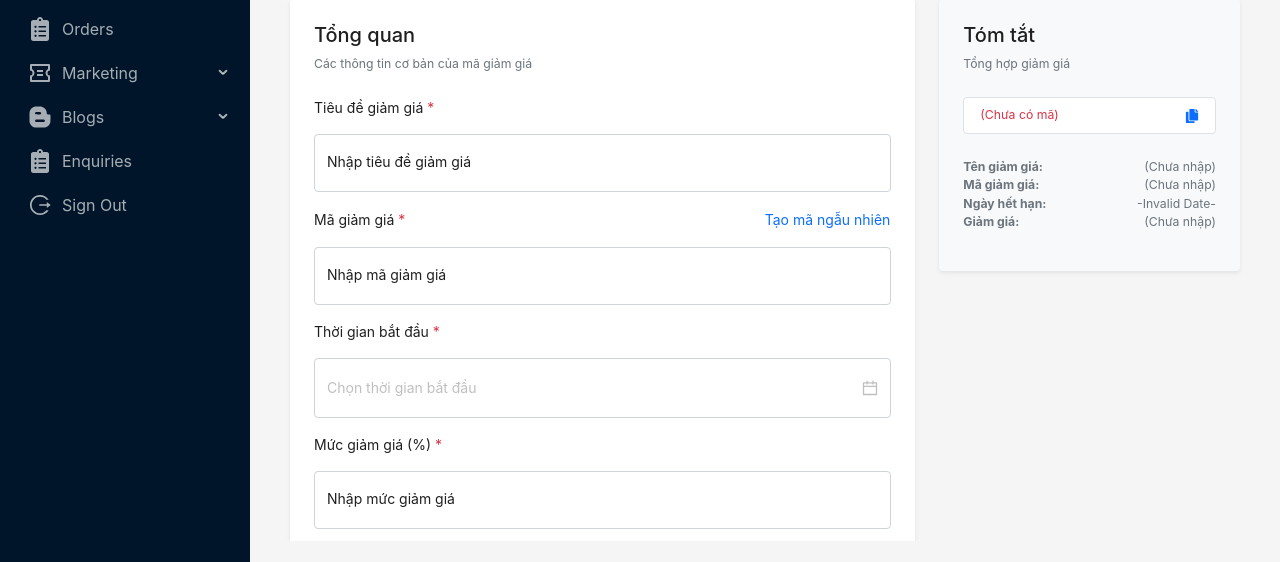
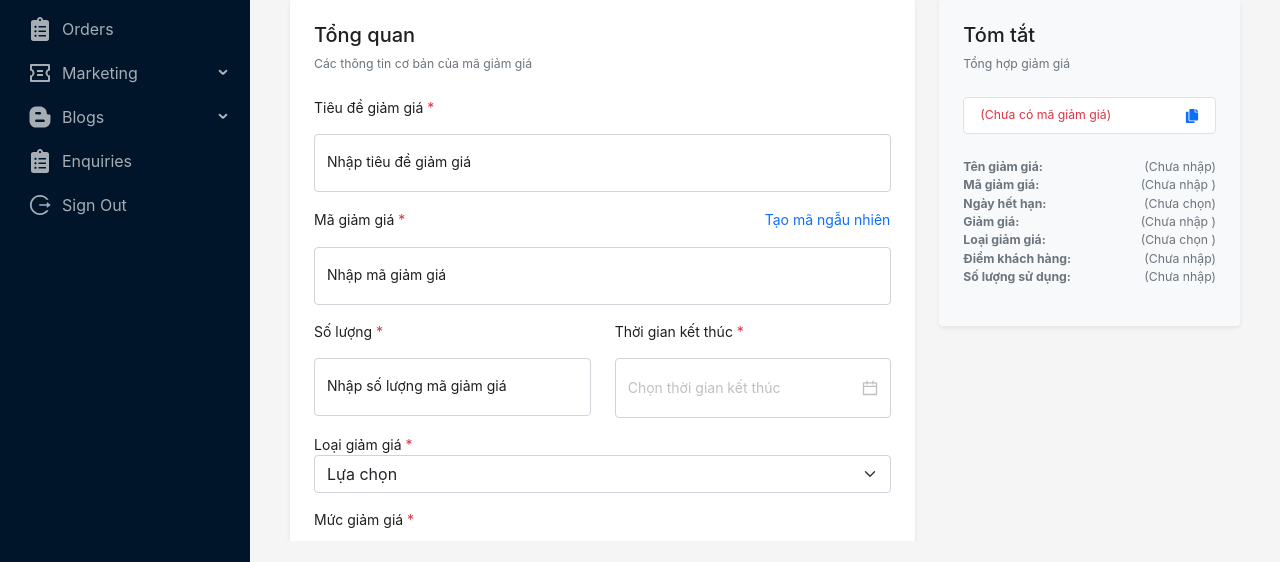
Before and after one commit to nnbxxx/FE-TLCN-Admin, a React (Create React App) app: page /admin/coupon in a window 1280 px wide. Shown: the part 235-797 px from the top of the page. Built offline with nearby package versions, Linux system fonts and the light colour scheme; sample sign-in values are in the browser's storage.

Commit message:
sửa giao diện + thêm api phân biệt coupon

```diff
--- a/package.json
+++ b/package.json
@@ -18,10 +18,10 @@
     "formik": "^2.4.2",
     "framer-motion": "^11.2.12",
     "moment": "^2.30.1",
-    "react": "^19.1.0",
+    "react": "^18.3.1",
     "react-color": "^2.19.3",
     "react-colorful": "^5.6.1",
-    "react-dom": "^19.1.0",
+    "react-dom": "^18.3.1",
     "react-dropzone": "^14.2.3",
     "react-form-stepper": "^2.0.3",
     "react-helmet": "^6.1.0",
--- a/src/features/coupon/couponSlice.js
+++ b/src/features/coupon/couponSlice.js
@@ -127,6 +127,11 @@ export const couponSlice = createSlice({
         state.couponCode = action.payload.data.code;
         state.couponExpiry = action.payload.data.couponExpired;
         state.couponDiscount = action.payload.data.description.value;
+        state.couponPointAccept = action.payload.data.description.pointAccept;
+        state.couponQuantity = action.payload.data.quantity;
+        state.couponType = action.payload.data.type;
+        state.couponMaxDiscount = action.payload.data.description.maxDiscount;
+
       })
       .addCase(getACoupon.rejected, (state, action) => {
         state.isLoading = false;
--- a/src/pages/AddCoupon.js
+++ b/src/pages/AddCoupon.js
@@ -21,6 +21,16 @@ let schema = yup.object().shape({
   code: yup.string().required("Coupon Code is Required"),
   expiry: yup.date().required("Expiry Date is Required"),
   discount: yup.number().required("Discount Percentage is Required"),
+  quantity: yup.number().required("Số lượng là bắt buộc"),
+  pointAccept: yup.number().required("Điểm khách hàng là bắt buộc"),
+  type: yup.string().required("Loại giảm giá là bắt buộc"),
+  maxDiscount: yup
+  .number()
+  .when("type", {
+    is: "PERCENT",
+    then: () => yup.number().required("Giá trị giảm tối đa là bắt buộc"),
+    otherwise: () => yup.number().notRequired(),
+  }),
 });
 const AddCoupon = () => {
   const dispatch = useDispatch();
@@ -38,7 +48,11 @@ const AddCoupon = () => {
     couponCode,
     couponDiscount,
     couponExpiry,
+    couponPointAccept,
+    couponQuantity,
+    couponType,
     updatedCoupon,
+    couponMaxDiscount
   } = newCoupon;
 
   const changeDateFormet = (date) => {
@@ -72,8 +86,12 @@ const AddCoupon = () => {
     initialValues: {
       name: couponName || "",
       code: couponCode || "",
-      expiry: changeDateFormet(couponExpiry) || "",
+      expiry: couponExpiry ? dayjs(couponExpiry).toISOString() : "",
       discount: couponDiscount || "",
+      quantity: couponQuantity || "",
+      pointAccept: couponPointAccept || "",
+      type:  couponType || "" ,
+      maxDiscount: couponMaxDiscount ||"",
     },
     validationSchema: schema,
     onSubmit: (values) => {
@@ -84,12 +102,13 @@ const AddCoupon = () => {
             _id: getCouponId,
             code: values.code,
             name: values.name,
-            type: "PRICE",
-            quantity: 1000,
+            type: values.type,
+            quantity: values.quantity,
             couponExpired: values.expiry,
             description: {
               value: values.discount,
-              pointAccept: 0,
+              pointAccept: values.pointAccept,
+              maxDiscount: values.type === "PERCENT" ? values.maxDiscount : undefined,
             },
           })
         );
@@ -99,18 +118,19 @@ const AddCoupon = () => {
           createCoupon({
             code: values.code,
             name: values.name,
-            type: "PRICE",
-            quantity: 1000,
+            type: values.type,
+            quantity: values.quantity,
             couponExpired: values.expiry,
             description: {
               value: values.discount,
-              pointAccept: 0,
+              pointAccept: values.pointAccept,
+              maxDiscount: values.type === "PERCENT" ? values.maxDiscount : undefined,
             },
           })
         );
         formik.resetForm();
         setTimeout(() => {
-          dispatch(resetState);
+          dispatch(resetState());
         }, 300);
       }
     },
@@ -198,16 +218,43 @@ const generateCouponCode = () => {
                       {formik.touched.code && formik.errors.code}
                     </div>
 
-                  <label htmlFor="name" className="form-label fw-semibold mb-0 mt-3">
-                    Thời gian bắt đầu <span className="text-danger">*</span>
+                    <div className="row">
+                      {/* Cột số lượng */}
+                      <div className="col-md-6">
+                        <label htmlFor="quantity" className="form-label fw-semibold mb-0 mt-3">
+                          Số lượng <span className="text-danger">*</span>
+                        </label>
+                        <CustomInput
+                          type="number"
+                          name="quantity"
+                          onChng={formik.handleChange("quantity")}
+                          onBlr={formik.handleBlur("quantity")}
+                          val={formik.values.quantity}
+                          label="Nhập số lượng mã giảm giá"
+                          id="quantity"
+                        />
+                        <div className="error">
+                          {formik.touched.quantity && formik.errors.quantity}
+                        </div>
+                      </div>
+
+                      {/* Cột thời gian kết thúc */}
+                      <div className="col-md-6">
+                        <label htmlFor="expiry" className="form-label fw-semibold mb-0 mt-3">
+                          Thời gian kết thúc <span className="text-danger">*</span>
                         </label>
                         <DatePicker
-                    className="form-control mt-3 "
+                          className="form-control mt-3"
                           showTime
                           format="HH:mm DD-MM-YYYY"
                           id="expiry"
                           name="expiry"
-                    style={{ width: "100%", height: "60px" , display: "flex", alignItems: "center"}}
+                          style={{
+                            width: "100%",
+                            height: "60px",
+                            display: "flex",
+                            alignItems: "center",
+                          }}
                           value={
                             formik.values.expiry && dayjs(formik.values.expiry).isValid()
                               ? dayjs(formik.values.expiry)
@@ -217,27 +264,102 @@ const generateCouponCode = () => {
                             formik.setFieldValue("expiry", value ? value.toISOString() : null);
                           }}
                           onBlur={() => formik.setFieldTouched("expiry", true)}
-                    placeholder="Chọn thời gian bắt đầu"
+                          placeholder="Chọn thời gian kết thúc"
                         />
                         <div className="error">
                           {formik.touched.expiry && formik.errors.expiry}
                         </div>
+                      </div>
+                    </div>
+
+
+                    <label htmlFor="type" className="form-label fw-semibold mb-0 mt-3">
+                      Loại giảm giá <span className="text-danger">*</span>
+                    </label>
+                    <select
+                      name="type"
+                      id="type"
+                      className="form-select"
+                      value={formik.values.type}
+                      onChange={formik.handleChange}
+                      onBlur={formik.handleBlur}
+                    >
+                      <option value="">Lựa chọn</option>
+                      <option value="PRICE">Giảm theo số tiền</option>
+                      <option value="PERCENT">Giảm theo phần trăm</option>
+                    </select>
+                    <div className="error">
+                      {formik.touched.type && formik.errors.type}
+                    </div>
+
 
                   <label htmlFor="name" className="form-label fw-semibold mb-0 mt-3">
-                    Mức giảm giá (%) <span className="text-danger">*</span>
+                    Mức giảm giá <span className="text-danger">*</span>
                   </label>
+                  {formik.values.type === "PRICE" ? (
                   <CustomInput
                     type="number"
                     name="discount"
                     onChng={formik.handleChange("discount")}
                     onBlr={formik.handleBlur("discount")}
                     val={formik.values.discount}
-                      label="Nhập mức giảm giá"
+                    label="Nhập số tiền giảm giá "
                     id="discount"
                   />
+                ) : (
+                  <CustomInput
+                    type="number"
+                    name="discount"
+                    onChng={formik.handleChange("discount")}
+                    onBlr={formik.handleBlur("discount")}
+                    val={formik.values.discount}
+                    label="Nhập phần trăm giảm giá"
+                    id="discount"
+                  />
+                )}
+
                     <div className="error">
                       {formik.touched.discount && formik.errors.discount}
                     </div>
+
+                    {formik.values.type === "PERCENT" && (
+                      <>
+                        <label htmlFor="maxDiscount" className="form-label fw-semibold mb-0 mt-3">
+                          Giá trị giảm tối đa <span className="text-danger">*</span>
+                        </label>
+                        <CustomInput
+                          type="number"
+                          name="maxDiscount"
+                          onChng={formik.handleChange("maxDiscount")}
+                          onBlr={formik.handleBlur("maxDiscount")}
+                          val={formik.values.maxDiscount}
+                          label="Nhập giá trị giảm tối đa"
+                          id="maxDiscount"
+                        />
+                        <div className="error">
+                          {formik.touched.maxDiscount && formik.errors.maxDiscount}
+                        </div>
+                      </>
+                    )}
+
+
+                    <label htmlFor="name" className="form-label fw-semibold mb-0 mt-3">
+                      Số điểm khách hàng <span className="text-danger">*</span>
+                    </label>
+                    <CustomInput
+                      type="number"
+                      name="pointAccept"
+                      onChng={formik.handleChange("pointAccept")}
+                      onBlr={formik.handleBlur("pointAccept")}
+                      val={formik.values.pointAccept}
+                      label="Nhập số điểm khách hàng đủ điều kiện"
+                      id="pointAccept"
+                    />
+                    <div className="error">
+                      {formik.touched.pointAccept && formik.errors.pointAccept}
+                    </div>
+
+
                     <button
                       className="btn btn-success border-0 rounded-3 my-3"
                       type="submit"
@@ -255,7 +377,9 @@ const generateCouponCode = () => {
 
                 <div className="mt-3 mb-4">
                   <div className="d-flex align-items-center justify-content-between bg-white border rounded px-3 py-2">
-                    <span className="text-danger small ">{formik.values.code || "(Chưa có mã)"}</span>
+                    <span className="text-danger small">
+                      {formik.values.code || "(Chưa có mã giảm giá)"}
+                    </span>
                     <FaCopy
                       style={{ cursor: "pointer" }}
                       title="Sao chép mã"
@@ -275,7 +399,7 @@ const generateCouponCode = () => {
                   </li>
                   <li className="d-flex justify-content-between">
                     <span><strong>Mã giảm giá:</strong></span>
-                    <span>{formik.values.code || "(Chưa nhập)"}</span>
+                    <span>{formik.values.code || "(Chưa nhập )"}</span>
                   </li>
                   <li className="d-flex justify-content-between">
                     <span><strong>Ngày hết hạn:</strong></span>
@@ -283,12 +407,24 @@ const generateCouponCode = () => {
                   </li>
                   <li className="d-flex justify-content-between">
                     <span><strong>Giảm giá:</strong></span>
-                    <span>{formik.values.discount ? `${formik.values.discount}%` : "(Chưa nhập)"}</span>
+                    <span>{formik.values.discount ? `${formik.values.discount}%` : "(Chưa nhập )"}</span>
+                  </li>
+                  <li className="d-flex justify-content-between">
+                    <span><strong>Loại giảm giá:</strong></span>
+                    <span>{formik.values.type || "(Chưa chọn )"}</span>
+                  </li>
+                  <li className="d-flex justify-content-between">
+                    <span><strong>Điểm khách hàng:</strong></span>
+                    <span>{formik.values.pointAccept || "(Chưa nhập)"}</span>
+                  </li>
+                  <li className="d-flex justify-content-between">
+                    <span><strong>Số lượng sử dụng:</strong></span>
+                    <span>{formik.values.quantity || "(Chưa nhập)"}</span>
                   </li>
                 </ul>
-
               </div>
             </div>
+
           </div>
     </div>
   );
```
Also changed, not shown: 1 other file (tests, documents, lock files or other folders). Lines whose indentation alone changed are shown as unchanged.
